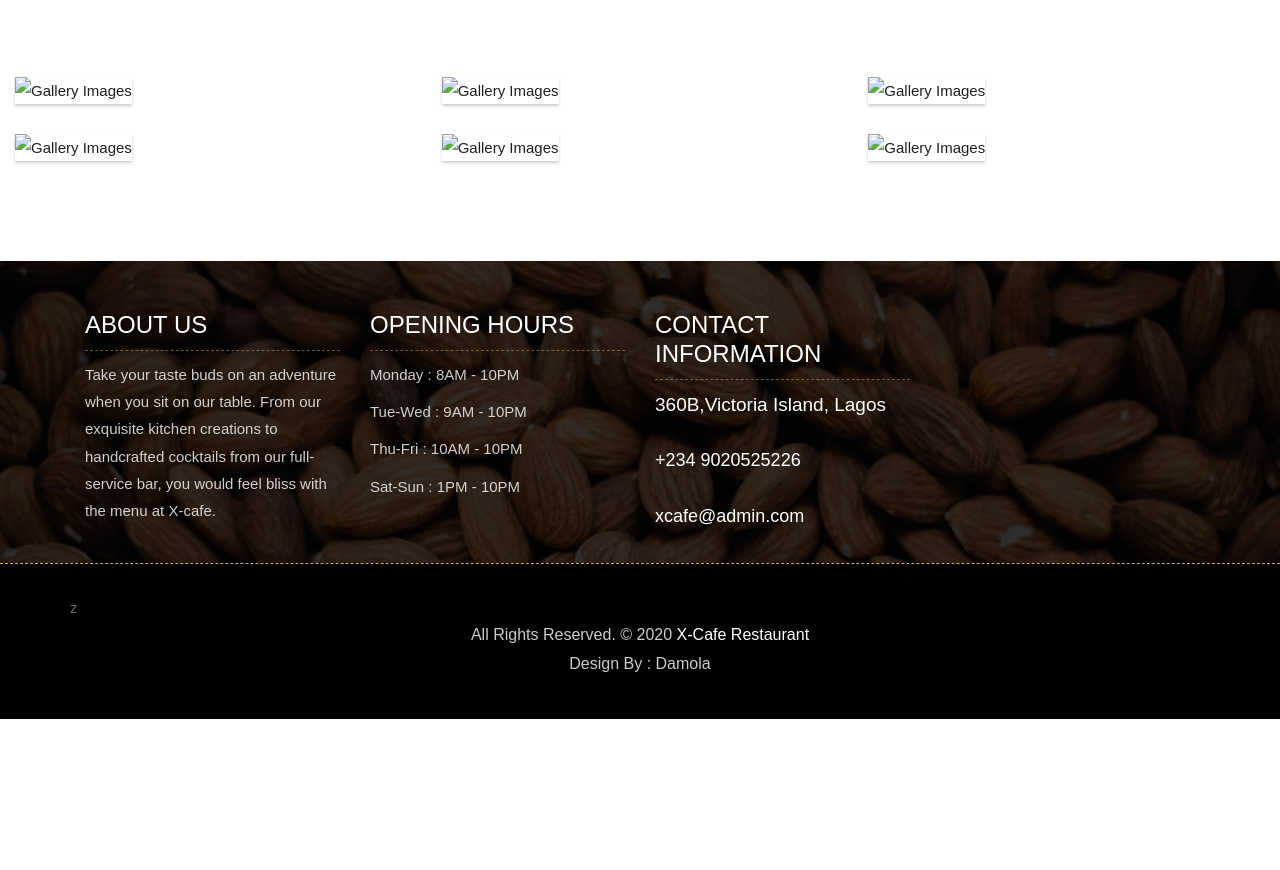
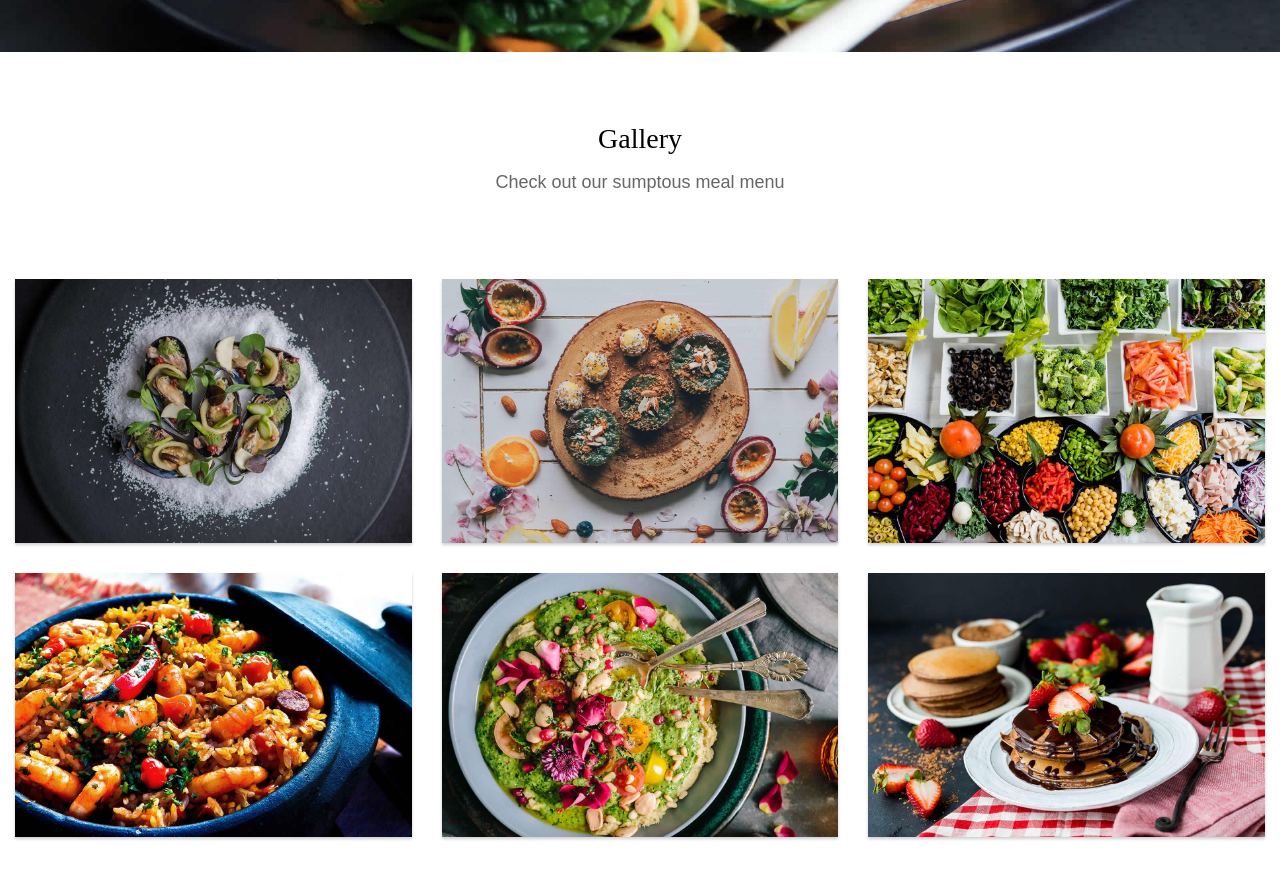
Before and after one commit to damolathegreat/Damola_Agboola_Day8, a plain HTML site: page index.html in a window 1280 px wide. Shown: the part 1159-2029 px from the top of the page. Before the commit the page ends 1878 px from the top, so only its background shows below. Drawn offline with Linux system fonts and the light colour scheme; files that its build step writes are made by us from their sources; files whose address does not match are found by name.

Commit message:
Update index.html

```diff
--- a/index.html
+++ b/index.html
@@ -10,14 +10,14 @@
     <meta name="author" content="">
 
     <!-- Favicon -->
-    <link rel="shortcut icon" href="images/title.png" type="image/x-icon">
+    <link rel="shortcut icon" href="title.png" type="x-icon">
 
     <!-- Bootstrap CSS -->
-    <link rel="stylesheet" href="css/bootstrap.min.css">
+    <link rel="stylesheet" href="bootstrap.min.css">
 	<!-- Site CSS -->
-    <link rel="stylesheet" href="css/style.css">
+    <link rel="stylesheet" href="style.css">
     <!-- Responsive CSS -->
-    <link rel="stylesheet" href="css/responsive.css">
+    <link rel="stylesheet" href="responsive.css">
 </head>
 
 <body>
@@ -26,7 +26,7 @@
 		<nav class="navbar navbar-expand-lg navbar-light bg-light">
 			<div class="container">
 				<a class="navbar-brand" href="index.html">
-					<img src="images/title.png" alt="" />
+					<img src="title.png" alt="" />
 				</a>
 				<button class="navbar-toggler" type="button" data-toggle="collapse" data-target="#navbars-rs-food" aria-controls="navbars-rs-food" aria-expanded="false" aria-label="Toggle navigation">
 				  <span class="navbar-toggler-icon"></span>
@@ -50,7 +50,7 @@
 		<div class="container">
 			<div class="row">
 				<div class="col-lg-6 col-md-6 col-sm-12">
-					<img src="images/about-img.jpg" alt="" class="img-fluid">
+					<img src="about-img.jpg" alt="" class="img-fluid">
 				</div>
 				<div class="col-lg-6 col-md-6 col-sm-12 text-center">
 					<div class="inner-column">
@@ -101,33 +101,33 @@
 			<div class="tz-gallery">
 				<div class="row">
 					<div class="col-sm-12 col-md-4 col-lg-4">
-						<a class="lightbox" href="images/gallery-img-01.jpg">
-							<img class="img-fluid" src="images/gallery-img-01.jpg" alt="Gallery Images">
+						<a class="lightbox" href="gallery-img-01.jpg">
+							<img class="img-fluid" src="gallery-img-01.jpg" alt="Gallery Images">
 						</a>
 					</div>
 					<div class="col-sm-6 col-md-4 col-lg-4">
-						<a class="lightbox" href="images/gallery-img-02.jpg">
-							<img class="img-fluid" src="images/gallery-img-02.jpg" alt="Gallery Images">
+						<a class="lightbox" href="gallery-img-02.jpg">
+							<img class="img-fluid" src="gallery-img-02.jpg" alt="Gallery Images">
 						</a>
 					</div>
 					<div class="col-sm-6 col-md-4 col-lg-4">
-						<a class="lightbox" href="images/gallery-img-03.jpg">
-							<img class="img-fluid" src="images/gallery-img-03.jpg" alt="Gallery Images">
+						<a class="lightbox" href="gallery-img-03.jpg">
+							<img class="img-fluid" src="gallery-img-03.jpg" alt="Gallery Images">
 						</a>
 					</div>
 					<div class="col-sm-12 col-md-4 col-lg-4">
-						<a class="lightbox" href="images/gallery-img-04.jpg">
-							<img class="img-fluid" src="images/gallery-img-04.jpg" alt="Gallery Images">
+						<a class="lightbox" href="gallery-img-04.jpg">
+							<img class="img-fluid" src="gallery-img-04.jpg" alt="Gallery Images">
 						</a>
 					</div>
 					<div class="col-sm-6 col-md-4 col-lg-4">
-						<a class="lightbox" href="images/gallery-img-05.jpg">
-							<img class="img-fluid" src="images/gallery-img-05.jpg" alt="Gallery Images">
+						<a class="lightbox" href="gallery-img-05.jpg">
+							<img class="img-fluid" src="gallery-img-05.jpg" alt="Gallery Images">
 						</a>
 					</div>
 					<div class="col-sm-6 col-md-4 col-lg-4">
-						<a class="lightbox" href="images/gallery-img-06.jpg">
-							<img class="img-fluid" src="images/gallery-img-06.jpg" alt="Gallery Images">
+						<a class="lightbox" href="gallery-img-06.jpg">
+							<img class="img-fluid" src="gallery-img-06.jpg" alt="Gallery Images">
 						</a>
 					</div>
 				</div>
```
